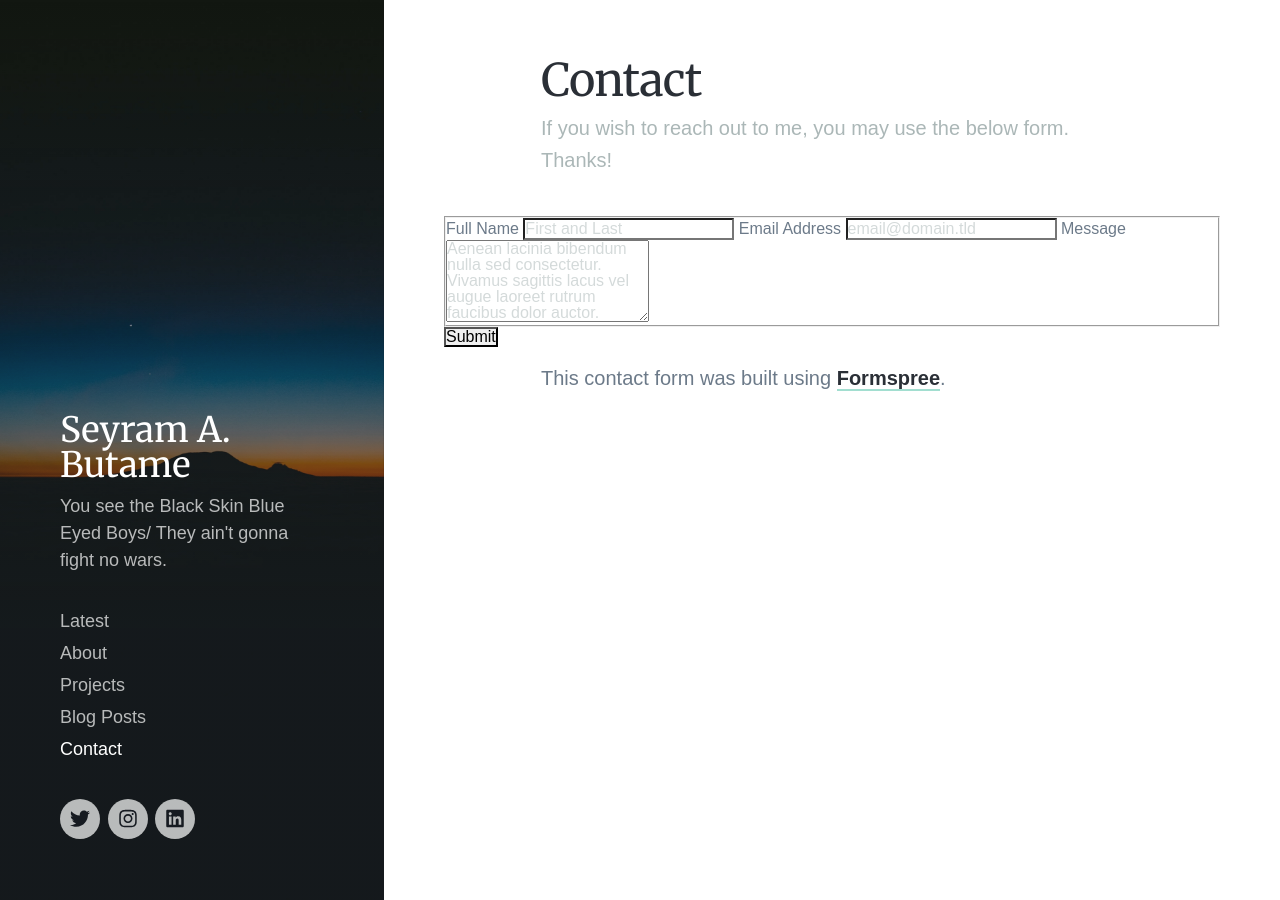
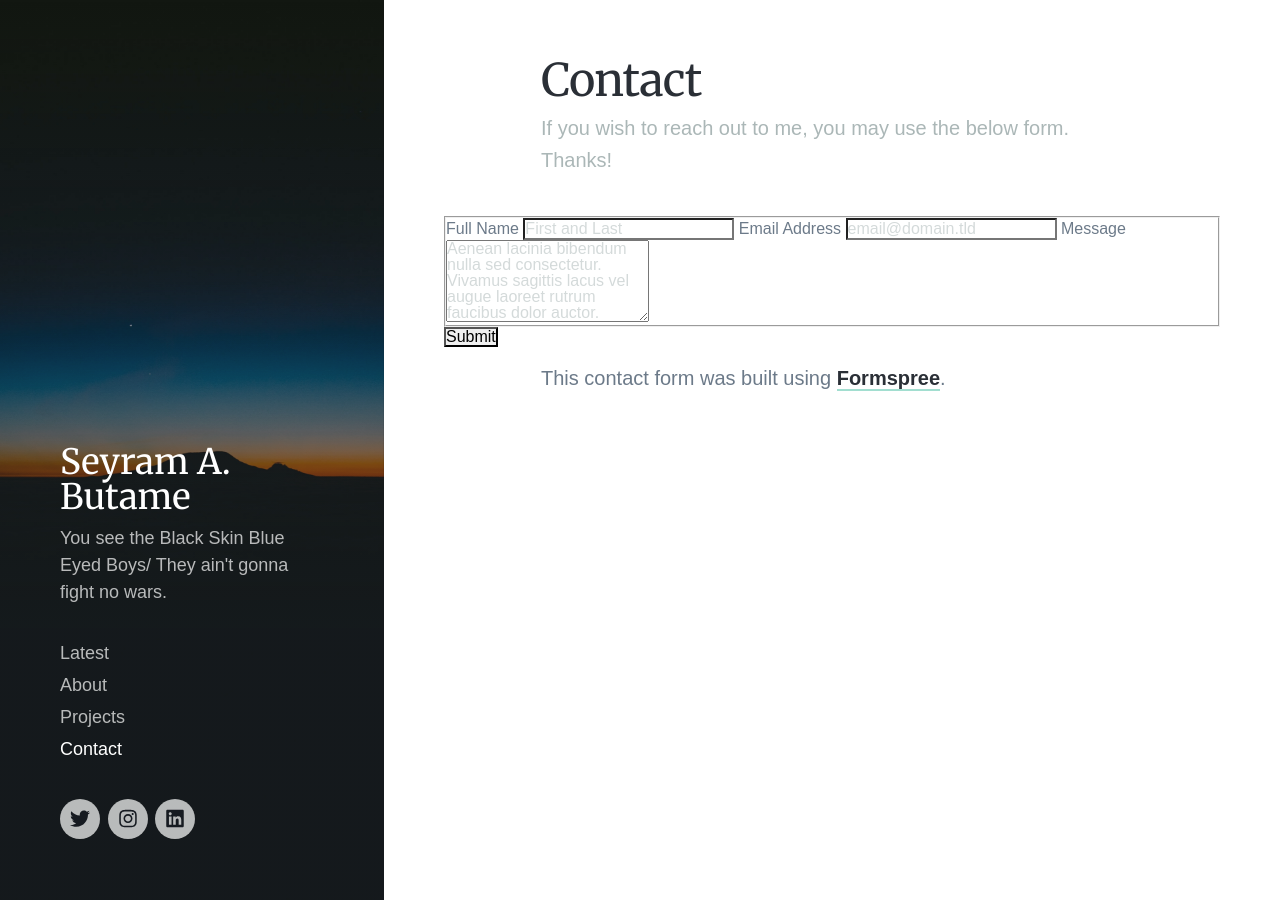
Before and after one commit to butames/blog.github.io, a Jekyll site: the page built from _pages/contact.md, in a window 1280 px wide and 900 px high. Built offline with Jekyll 4.4.1, drawn with Linux system fonts in a browser that asks for light colours; nearby versions of some CDN libraries; some web fonts are replaced.

Commit message:
Update settings.yml

```diff
--- a/_data/settings.yml
+++ b/_data/settings.yml
@@ -16,8 +16,6 @@ menu_settings:
       url: '/about'
     - title: 'Projects'
       url: '/projects/'
-    - title: 'Blog Posts'
-      url: '/blogposts'
     - title: 'Contact'
       url: '/contact'
 
```
